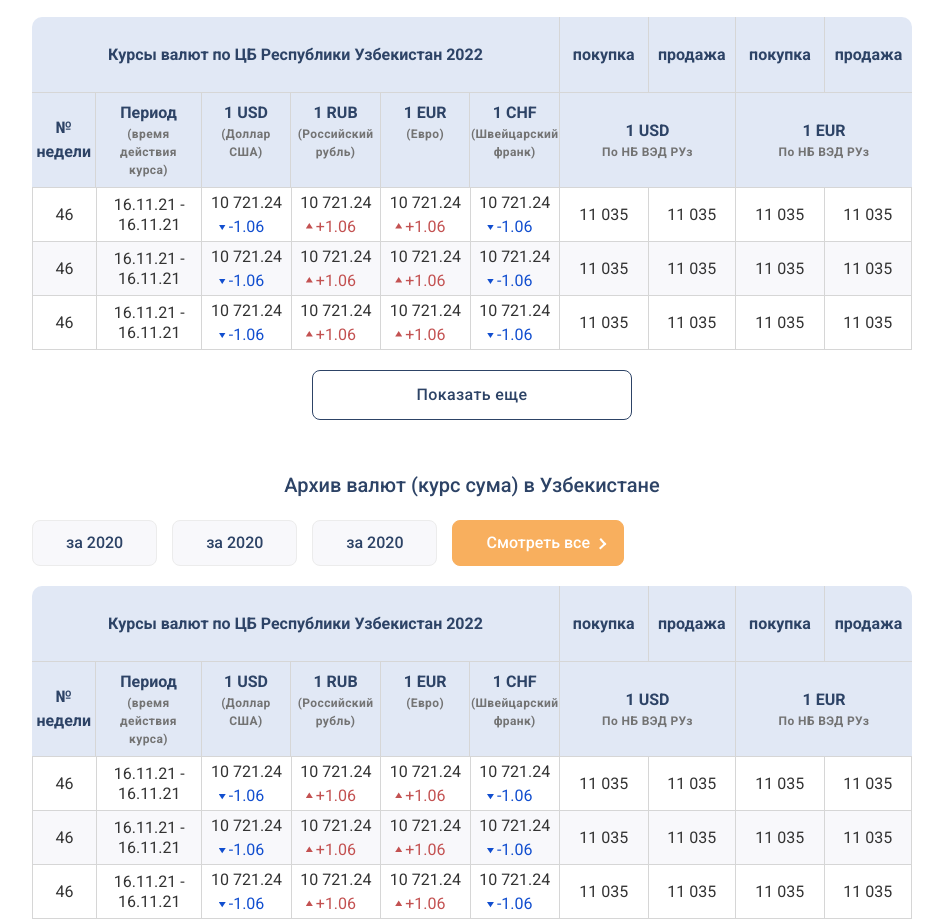
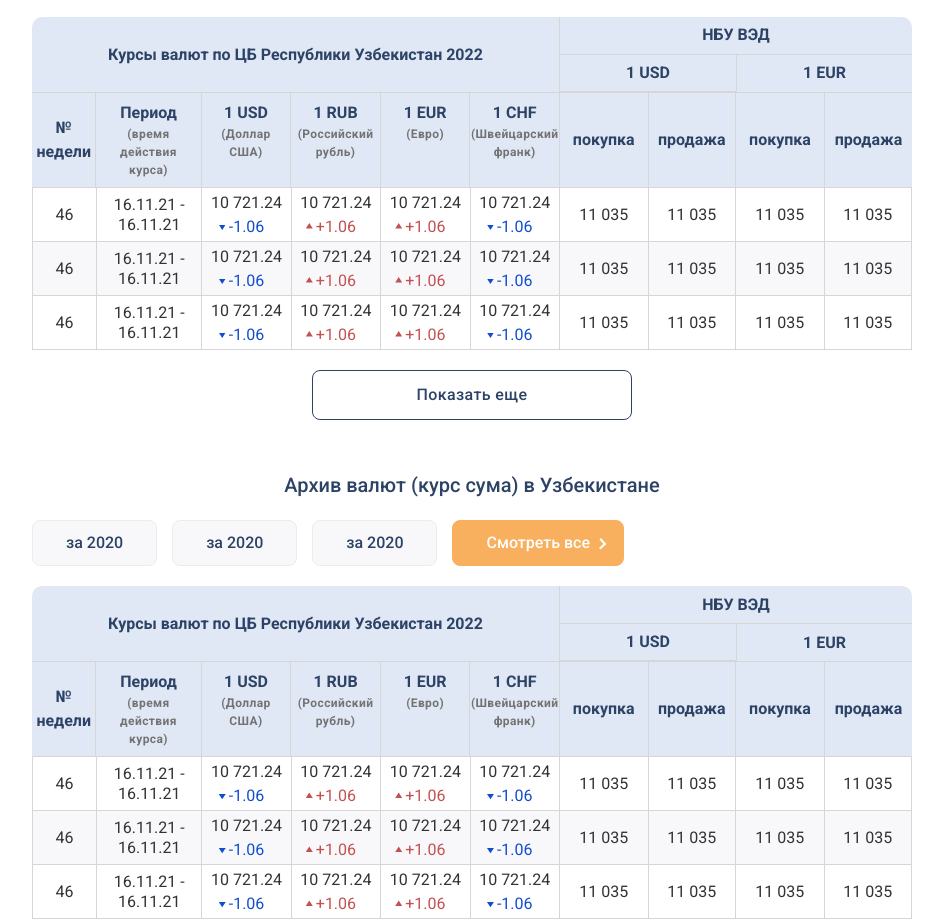
Before and after one commit to Doston04/goldenpages, a plain HTML site: page view/kurs_valyut-desktop.html in a window 1280 px wide. Shown: the part 694-1616 px from the top of the page, without its empty margins (68-1011 px from the left). Drawn offline with nearby package versions, Linux system fonts and the light colour scheme.

Commit message:
novaya wapka dlya tablitsi

```diff
--- a/desktop/css/kurs_valyut-desktop.css
+++ b/desktop/css/kurs_valyut-desktop.css
@@ -166,31 +166,46 @@ h4 {
 
 .kurs_valyut_table thead tr:first-child {
   display: grid;
-  grid-template-columns: 60% 20% 20%;
+  grid-template-columns: 60% 40%;
   border-radius: 10px 10px 0 0;
   overflow: hidden;
   border-bottom: 1px solid var(--border);
 }
 
-.kurs_valyut_table thead tr:first-child th:nth-child(2),
-.kurs_valyut_table thead tr:first-child th:nth-child(3) {
-  display: grid;
-  grid-template-columns: 50% 50%;
+.kurs_valyut_table thead tr:first-child th:nth-child(2) {
+  display: flex;
+  flex-direction: column;
   padding: 0;
 }
 
-.kurs_valyut_table thead tr:first-child th:nth-child(2) div:last-child,
-.kurs_valyut_table thead tr:first-child th:nth-child(3) div:last-child {
-  border-left: 1px solid var(--border);
-}
-
-.kurs_valyut_table thead tr:first-child th:nth-child(2) div,
-.kurs_valyut_table thead tr:first-child th:nth-child(3) div {
+.kurs_valyut_table thead tr:first-child th:nth-child(2) div:first-child {
+  max-width: 100%;
   width: 100%;
   height: 100%;
   display: flex;
   align-items: center;
   justify-content: center;
+  border-bottom: 1px solid var(--border);
+}
+
+.kurs_valyut_table thead tr:first-child th:nth-child(2) div:last-child {
+  display: grid;
+  grid-template-columns: 50% 50%;
+  max-width: 100%;
+  width: 100%;
+  height: 100%;
+}
+
+.kurs_valyut_table thead tr:first-child th:nth-child(2) div:last-child div {
+  width: 100%;
+  height: 100%;
+  display: flex;
+  align-items: center;
+  justify-content: center;
+}
+
+.kurs_valyut_table thead tr:first-child th:nth-child(2) div:last-child div:last-child {
+  border-left: 1px solid var(--border);
 }
 
 .kurs_valyut_table thead tr:last-child {
@@ -237,9 +252,26 @@ h4 {
 
 .kurs_valyut_table thead tr:last-child th:nth-child(2),
 .kurs_valyut_table thead tr:last-child th:nth-child(3) {
+  display: grid;
+  grid-template-columns: 50% 50%;
+  padding: 0;
+}
+
+.kurs_valyut_table thead tr:last-child th:nth-child(2) div,
+.kurs_valyut_table thead tr:last-child th:nth-child(3) div {
+  max-width: 100%;
+  width: 100%;
+  height: 100%;
   display: flex;
   flex-direction: column;
-  padding: 0;
+  align-items: center;
+  justify-content: center;
+  padding: 8px;
+}
+
+.kurs_valyut_table thead tr:last-child th:nth-child(2) div:last-child,
+.kurs_valyut_table thead tr:last-child th:nth-child(3) div:last-child {
+  border-left: 1px solid var(--border);
 }
 
 .kurs_valyut_table tbody tr {
--- a/view/kurs_valyut-desktop.html
+++ b/view/kurs_valyut-desktop.html
@@ -66,12 +66,11 @@
                   <tr>
                     <th>Курсы валют по ЦБ Республики Узбекистан 2022</th>
                     <th>
-                      <div>покупка</div>
-                      <div>продажа</div>
-                    </th>
-                    <th>
-                      <div>покупка</div>
-                      <div>продажа</div>
+                      <div>НБУ ВЭД</div>
+                      <div>
+                        <div>1 USD</div>
+                        <div>1 EUR</div>
+                      </div>
                     </th>
                   </tr>
                   <tr>
@@ -99,12 +98,12 @@
                       </div>
                     </th>
                     <th>
-                      <span>1 USD</span>
-                      <span>По НБ ВЭД РУз</span>
+                      <div>покупка</div>
+                      <div>продажа</div>
                     </th>
                     <th>
-                      <span>1 EUR</span>
-                      <span>По НБ ВЭД РУз</span>
+                      <div>покупка</div>
+                      <div>продажа</div>
                     </th>
                   </tr>
                 </thead>
@@ -220,12 +219,11 @@
                   <tr>
                     <th>Курсы валют по ЦБ Республики Узбекистан 2022</th>
                     <th>
-                      <div>покупка</div>
-                      <div>продажа</div>
-                    </th>
-                    <th>
-                      <div>покупка</div>
-                      <div>продажа</div>
+                      <div>НБУ ВЭД</div>
+                      <div>
+                        <div>1 USD</div>
+                        <div>1 EUR</div>
+                      </div>
                     </th>
                   </tr>
                   <tr>
@@ -253,12 +251,12 @@
                       </div>
                     </th>
                     <th>
-                      <span>1 USD</span>
-                      <span>По НБ ВЭД РУз</span>
+                      <div>покупка</div>
+                      <div>продажа</div>
                     </th>
                     <th>
-                      <span>1 EUR</span>
-                      <span>По НБ ВЭД РУз</span>
+                      <div>покупка</div>
+                      <div>продажа</div>
                     </th>
                   </tr>
                 </thead>
```
